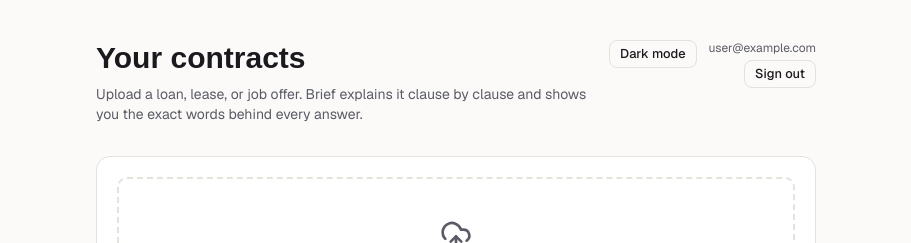
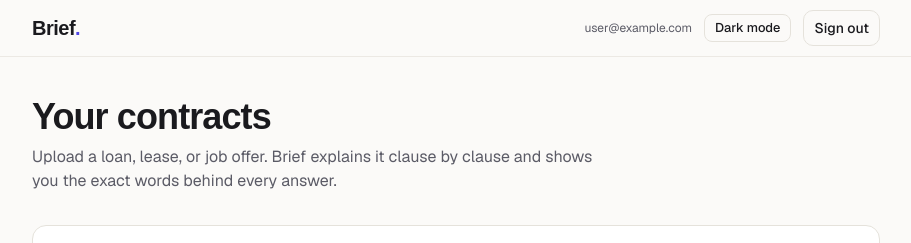
Before and after one commit to iamshrey10/Brief, a Next.js app in the folder web/: page /dashboard in a window 1280 px wide. Shown: the top 243 px of the page, without its empty margins (184-1095 px from the left). Built offline with nearby package versions, Linux system fonts and the light colour scheme; no server answers; sample sign-in values are in the browser's storage; a web font is replaced by a local one.

Commit message:
Put the shared signed in top bar on the dashboard, with a larger heading, and rewrite its tests for the new layout

```diff
--- a/web/app/dashboard/page.tsx
+++ b/web/app/dashboard/page.tsx
@@ -1,12 +1,10 @@
 import Link from "next/link";
 import { redirect } from "next/navigation";
 import { auth } from "@/auth";
-import { signOutToHome } from "@/lib/auth-actions";
-import { Button } from "@/components/ui/button";
+import { AppHeader } from "@/components/app-header";
 import { mintServiceToken } from "@/lib/service-token";
 import { DeleteAccount } from "@/components/delete-account";
 import { DocumentUpload } from "@/components/document-upload";
-import { ThemeToggle } from "@/components/theme-toggle";
 
 export const metadata = { title: "Your contracts", robots: { index: false, follow: false } };
 
@@ -35,28 +33,18 @@ export default async function Dashboard() {
   const initialDocuments = await fetchInitialDocuments(email);
 
   return (
-    <div className="mx-auto flex w-full max-w-3xl flex-1 flex-col gap-8 px-6 py-10">
-      <header className="flex flex-col gap-4 sm:flex-row sm:items-start sm:justify-between">
+    <div className="flex flex-1 flex-col">
+      <AppHeader email={email} />
+      <div className="mx-auto flex w-full max-w-4xl flex-1 flex-col gap-8 px-6 py-10">
         <div>
-          <h1 className="font-heading text-3xl font-semibold text-foreground">Your contracts</h1>
-          <p className="mt-2 max-w-xl text-sm text-muted-foreground">
+          <h1 className="font-heading text-3xl font-semibold tracking-tight text-foreground md:text-4xl">
+            Your contracts
+          </h1>
+          <p className="mt-2 max-w-xl text-muted-foreground">
             Upload a loan, lease, or job offer. Brief explains it clause by clause and shows you the
             exact words behind every answer.
           </p>
         </div>
-        <div className="flex shrink-0 items-start gap-3">
-          <ThemeToggle />
-          <form
-            action={signOutToHome}
-            className="flex shrink-0 flex-col items-start gap-1 sm:items-end"
-          >
-            <p className="max-w-[12rem] truncate text-xs text-muted-foreground">{email}</p>
-            <Button type="submit" variant="outline" size="sm">
-              Sign out
-            </Button>
-          </form>
-        </div>
-      </header>
 
         <DocumentUpload initialDocuments={initialDocuments} />
 
@@ -75,5 +63,6 @@ export default async function Dashboard() {
           <DeleteAccount />
         </footer>
       </div>
+    </div>
   );
 }
```
Also changed, not shown: 1 other file (tests, documents, lock files or other folders). Lines whose indentation alone changed are shown as unchanged.
